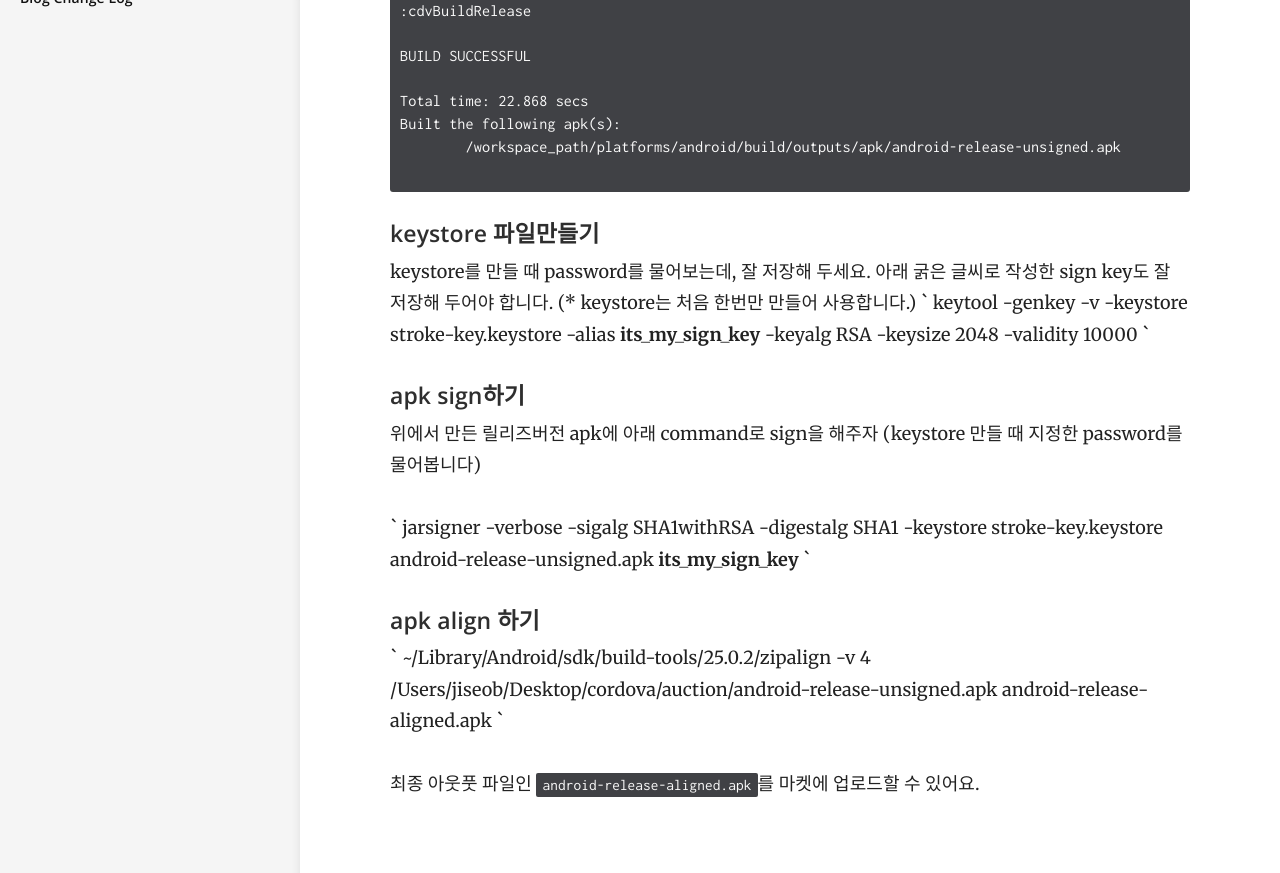
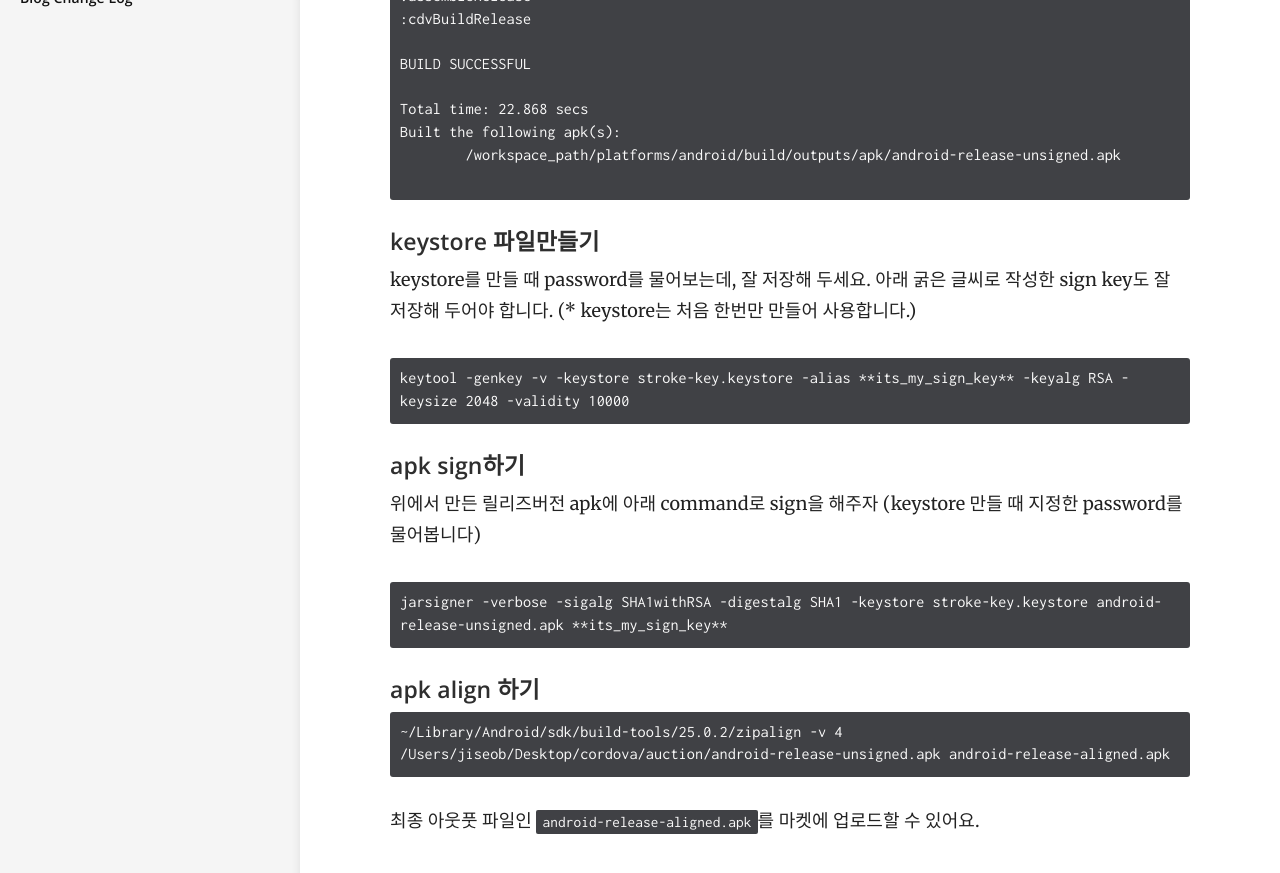
Before and after one commit to j2yes/j2yes.github.io, a Jekyll site: the page built from _docs/ionic-2/make-android-jar.md, in a window 1280 px wide and 900 px high, scrolled down 584 px. Shown: the top 873 px of the window. Built offline with Jekyll 4.4.1, drawn with Linux system fonts in a browser that asks for light colours; comment, search, counter and statistics services are not loaded.

Commit message:
command -- 필요한 부분에서 > 사용하지 않기

````diff
--- a/_docs/ionic-2/make-android-jar.md
+++ b/_docs/ionic-2/make-android-jar.md
@@ -7,7 +7,9 @@ comments: true
 ---
 
 #### 릴리즈 버전 apk 파일 생성
-`ionic cordova build android --release`
+```
+ionic cordova build android --release
+```
 
 command를 입력하면 아래처럼 빌드결과가 출력됩니다.
 
@@ -34,20 +36,20 @@ Built the following apk(s):
 keystore를 만들 때 password를 물어보는데, 잘 저장해 두세요.
 아래 굵은 글씨로 작성한 sign key도 잘 저장해 두어야 합니다.
 (* keystore는 처음 한번만 만들어 사용합니다.)
-`
+```
 keytool -genkey -v -keystore stroke-key.keystore -alias **its_my_sign_key** -keyalg RSA -keysize 2048 -validity 10000
-`
+```
 
 #### apk sign하기
 위에서 만든 릴리즈버전 apk에 아래 command로 sign을 해주자 (keystore 만들 때 지정한 password를 물어봅니다)
 
-`
+```
 jarsigner -verbose -sigalg SHA1withRSA -digestalg SHA1 -keystore stroke-key.keystore android-release-unsigned.apk **its_my_sign_key**
-`
+```
 
 #### apk align 하기
-`
+```
 ~/Library/Android/sdk/build-tools/25.0.2/zipalign -v 4 /Users/jiseob/Desktop/cordova/auction/android-release-unsigned.apk android-release-aligned.apk
-`
+```
 
 최종 아웃풋 파일인 `android-release-aligned.apk`를 마켓에 업로드할 수 있어요.
````
